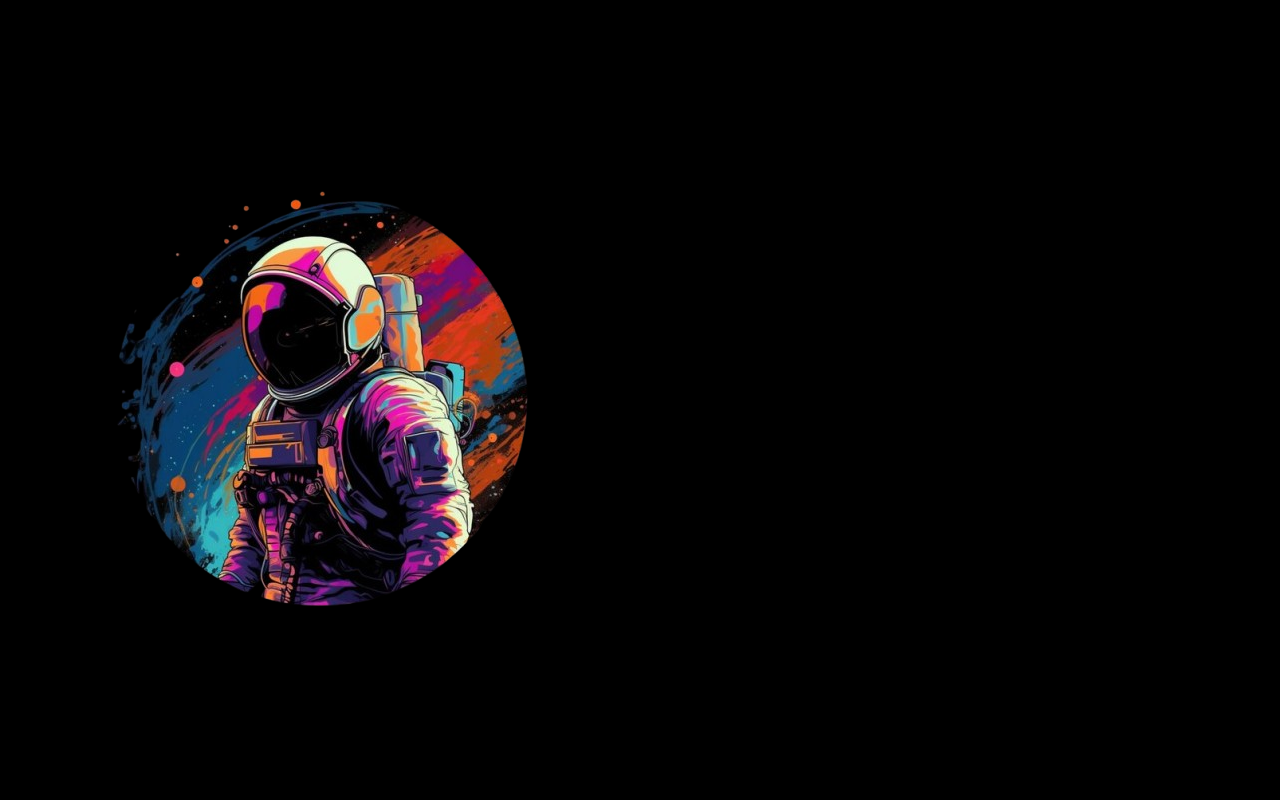
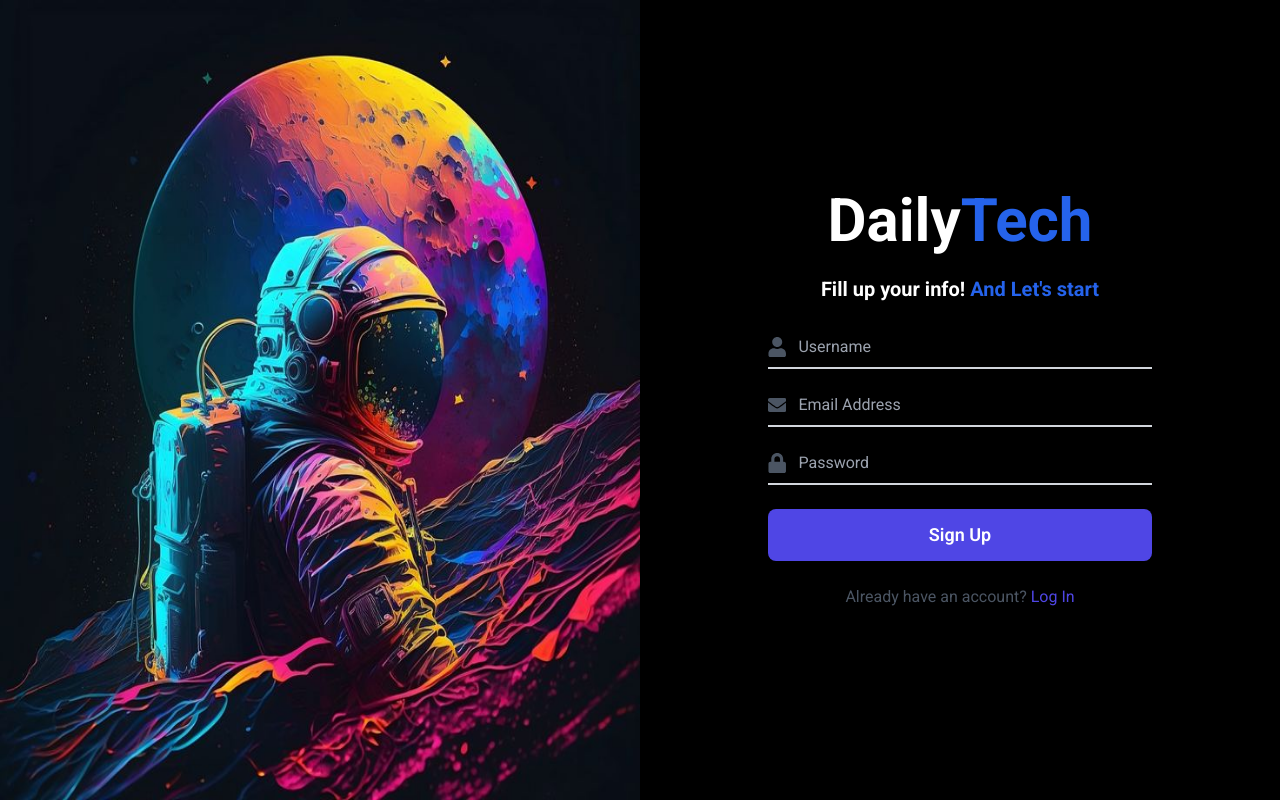
Before and after one commit to Md-Sifat-code/Daily-Tech, a React (Vite) app: page / in a window 1280 px wide. Built offline with nearby package versions, Linux system fonts and the light colour scheme; no server answers.

Commit message:
signup form added

```diff
--- a/src/Authentication/SignUP.jsx
+++ b/src/Authentication/SignUP.jsx
@@ -1,14 +1,108 @@
-import React from "react";
-import logo from "/astronot.png";
+import React, { useState } from "react";
+import logo from "/astro.jpg";
+import { FaUser, FaEnvelope, FaLock } from "react-icons/fa";
+import { Link } from "react-router-dom";
+
 export default function SignUP() {
+  const [formData, setFormData] = useState({
+    username: "",
+    email: "",
+    password: "",
+  });
+
+  const handleChange = (e) => {
+    const { name, value } = e.target;
+    setFormData({
+      ...formData,
+      [name]: value,
+    });
+  };
+
+  const handleSubmit = (e) => {
+    e.preventDefault();
+    // Handle form submission logic (e.g., API call)
+    console.log(formData);
+  };
+
   return (
-    <section className="min-h-screen">
-      <div className="grid min-h-screen grid-cols-1 md:grid-cols-2">
+    <section className="min-h-screen rob">
+      <div className="grid min-h-screen grid-cols-1 lg:grid-cols-2">
         {/* logo part */}
         <div className="flex justify-center items-center">
-          <img src={logo} alt="" />
+          <img className="w-full min-h-screen" src={logo} alt="Logo" />
         </div>
-        <div className="">{/* sign up form */}</div>
+
+        {/* sign up form */}
+        <div className="flex justify-center items-center py-10 px-5">
+          <form
+            onSubmit={handleSubmit}
+            className="max-w-md w-full space-y-6 shadow-lg p-8 rounded-lg"
+          >
+            <h2 className="text-6xl font-bold text-center rob text-white ">
+              Daily<span className="text-blue-600">Tech</span>
+            </h2>
+            <h2 className="text-xl font-bold text-center text-white">
+              Fill up your info!{" "}
+              <span className="text-blue-600">And Let's start</span>
+            </h2>
+            <div className="space-y-4">
+              <div className="flex items-center border-b-2 border-gray-300 focus-within:border-indigo-500">
+                <FaUser className="text-xl text-gray-600 mr-3" />
+                <input
+                  type="text"
+                  name="username"
+                  value={formData.username}
+                  onChange={handleChange}
+                  placeholder="Username"
+                  className="w-full py-2 focus:outline-none focus:ring-2 text-white focus:ring-indigo-500"
+                />
+              </div>
+
+              <div className="flex items-center border-b-2 border-gray-300 focus-within:border-indigo-500">
+                <FaEnvelope className="text-xl text-gray-600 mr-3" />
+                <input
+                  type="email"
+                  name="email"
+                  value={formData.email}
+                  onChange={handleChange}
+                  placeholder="Email Address"
+                  className="w-full py-2 text-white focus:outline-none focus:ring-2 focus:ring-indigo-500"
+                />
+              </div>
+
+              <div className="flex items-center border-b-2 border-gray-300 focus-within:border-indigo-500">
+                <FaLock className="text-xl text-gray-600 mr-3" />
+                <input
+                  type="text"
+                  name="password"
+                  value={formData.password}
+                  onChange={handleChange}
+                  placeholder="Password"
+                  className="w-full py-2  focus:outline-none focus:ring-2 text-white focus:ring-indigo-500"
+                />
+              </div>
+            </div>
+
+            <div>
+              <button
+                type="submit"
+                className="w-full py-3 bg-indigo-600 text-white font-semibold text-lg rounded-lg hover:bg-indigo-700 transition duration-300"
+              >
+                Sign Up
+              </button>
+            </div>
+
+            <p className="text-center text-gray-600 mt-4">
+              Already have an account?{" "}
+              <Link
+                to={"/login"}
+                className="text-indigo-600 hover:text-indigo-700"
+              >
+                Log In
+              </Link>
+            </p>
+          </form>
+        </div>
       </div>
     </section>
   );
```
Also changed, not shown: public/astro.jpg (added).
